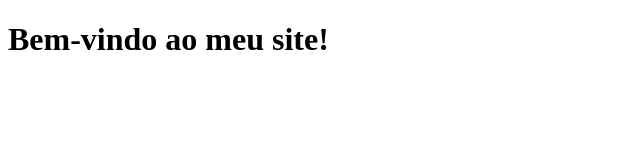
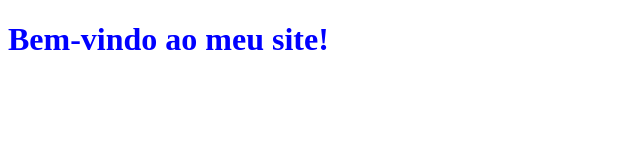
Before and after one commit to Altairlararibeiro/alta.github.io, a plain HTML site: page index.html in a window 1280 px wide. Shown: the whole page, without its empty margins (0-640 px from the left). Drawn offline with Linux system fonts and the light colour scheme.

Commit message:
Primeiro Style

```diff
--- a/index.html
+++ b/index.html
@@ -6,7 +6,7 @@
     <title>Altair Ribeiro</title>
 </head>
 <body>
-        <h1>Bem-vindo ao meu site!</h1>
+        <h1 style="color:blue">Bem-vindo ao meu site!</h1>
 
 </body>
 </html>
```
